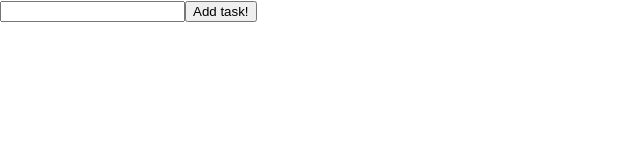
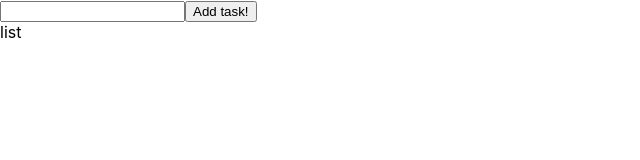
Before and after one commit to KrystianKaminski/js-react-day4, a React (Create React App) app: page / in a window 1280 px wide. Shown: the top 160 px of the page, without its empty margins (0-640 px from the left). Built offline with nearby package versions, Linux system fonts and the light colour scheme.

Commit message:
New component - List

```diff
--- /dev/null
+++ b/src/ToDo/List.js
@@ -0,0 +1,9 @@
+import React from 'react'
+
+const List = (props) => (
+    <div>
+        list
+    </div>
+)
+
+export default List
--- a/src/ToDo/ToDo.js
+++ b/src/ToDo/ToDo.js
@@ -1,5 +1,6 @@
 import React from "react";
 import AddTask from "./AddTask";
+import List from "./List";
 
 class ToDo extends React.Component {
   state = {
@@ -54,6 +55,7 @@ class ToDo extends React.Component {
                 onNewTaskTextChangeHandler={this.onNewTaskTextChangeHandler}
                 addTask={this.addTask}
             />
+            <List/>
         </div>
     );
   }
```
